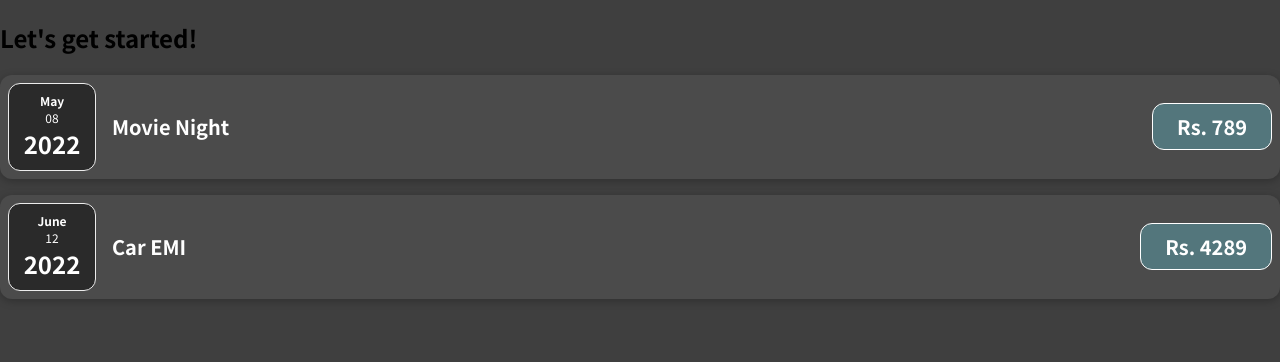
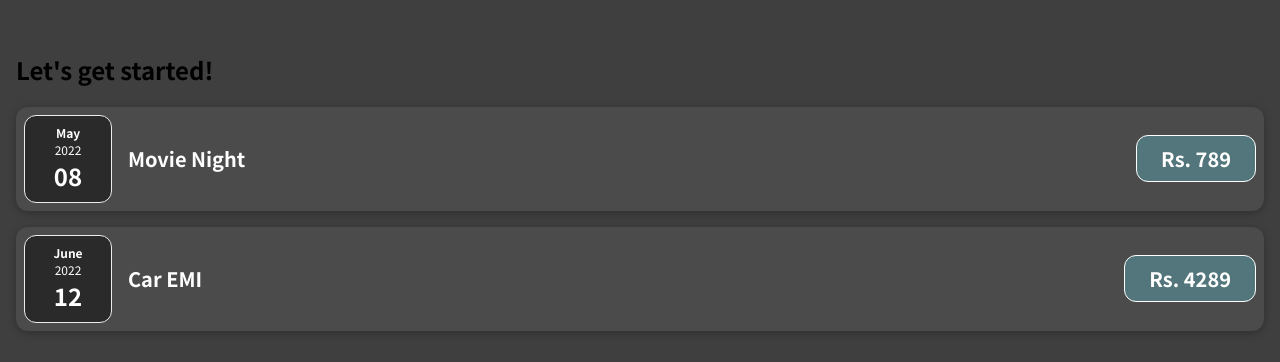
Before and after one commit to thekavish/react-complete-guide, a React (Create React App) app: page / in a window 1280 px wide. Shown: the top 362 px of the page. Built offline with nearby package versions, Linux system fonts and the light colour scheme.

Commit message:
small changes
- StrictMode render
- fixed Expense Date component
- overall design css

```diff
--- a/src/components/ExpenseDate.js
+++ b/src/components/ExpenseDate.js
@@ -2,8 +2,8 @@ import './ExpenseDate.css'
 
 function ExpenseDate(props) {
     const month = props.date.toLocaleString('en-US', {month: 'long'});
-    const year = props.date.toLocaleString('en-US', {day: '2-digit'});
-    const day = props.date.getFullYear();
+    const day = props.date.toLocaleString('en-US', {day: '2-digit'});
+    const year = props.date.getFullYear();
 
     return (
         <div className="expense-date">
--- a/src/index.css
+++ b/src/index.css
@@ -1,14 +1,15 @@
 @import url('https://fonts.googleapis.com/css2?family=Noto+Sans+JP:wght@400;700&display=swap');
 
 * {
-  box-sizing: border-box;
+    box-sizing: border-box;
 }
 
 html {
-  font-family: 'Noto Sans JP', sans-serif;
+    font-family: 'Noto Sans JP', sans-serif;
 }
 
 body {
-  margin: 0;
-  background-color: #3f3f3f;
+    margin: 1em 0;
+    padding: 1em;
+    background-color: #3f3f3f;
 }
--- a/src/index.js
+++ b/src/index.js
@@ -1,7 +1,12 @@
+import React from 'react';
 import ReactDOM from 'react-dom/client';
 
 import './index.css';
 import App from './App';
 
 const root = ReactDOM.createRoot(document.getElementById('root'));
-root.render(<App />);
+root.render(
+    <React.StrictMode>
+        <App/>
+    </React.StrictMode>
+);
```
